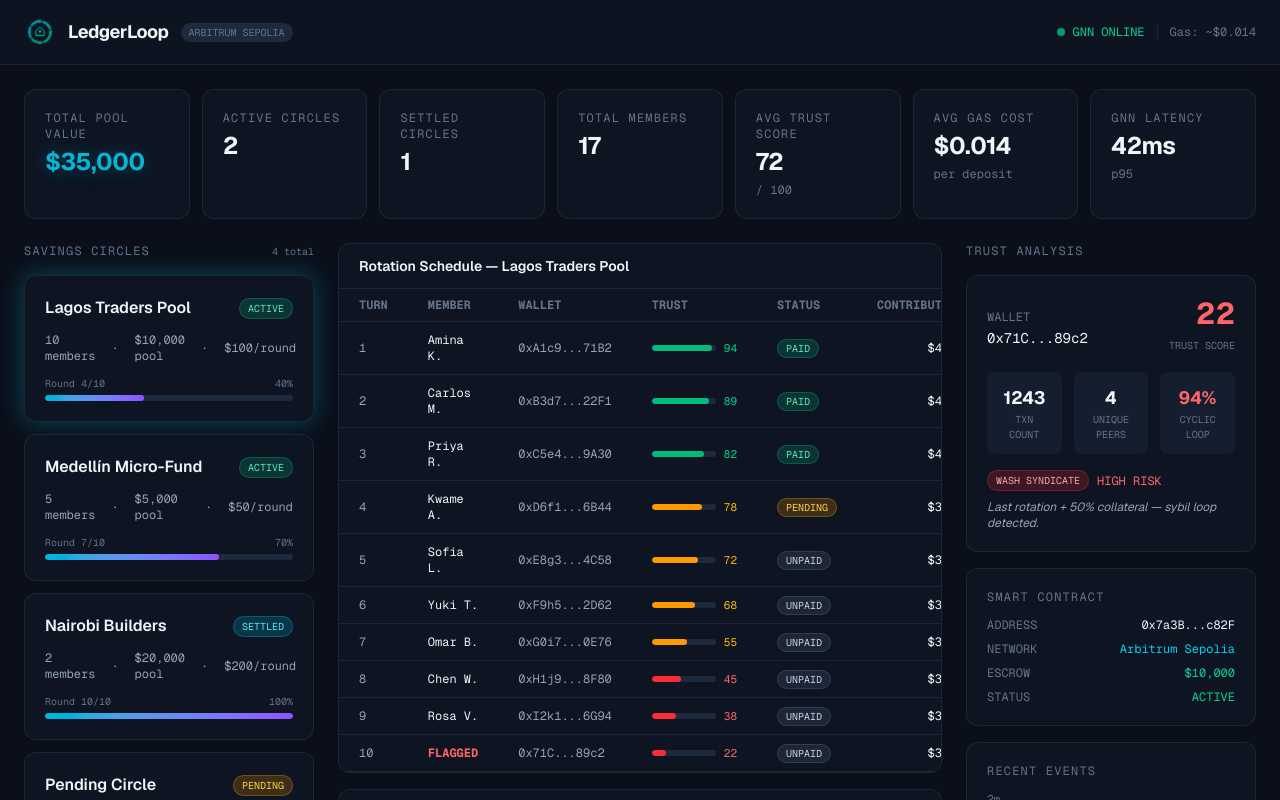
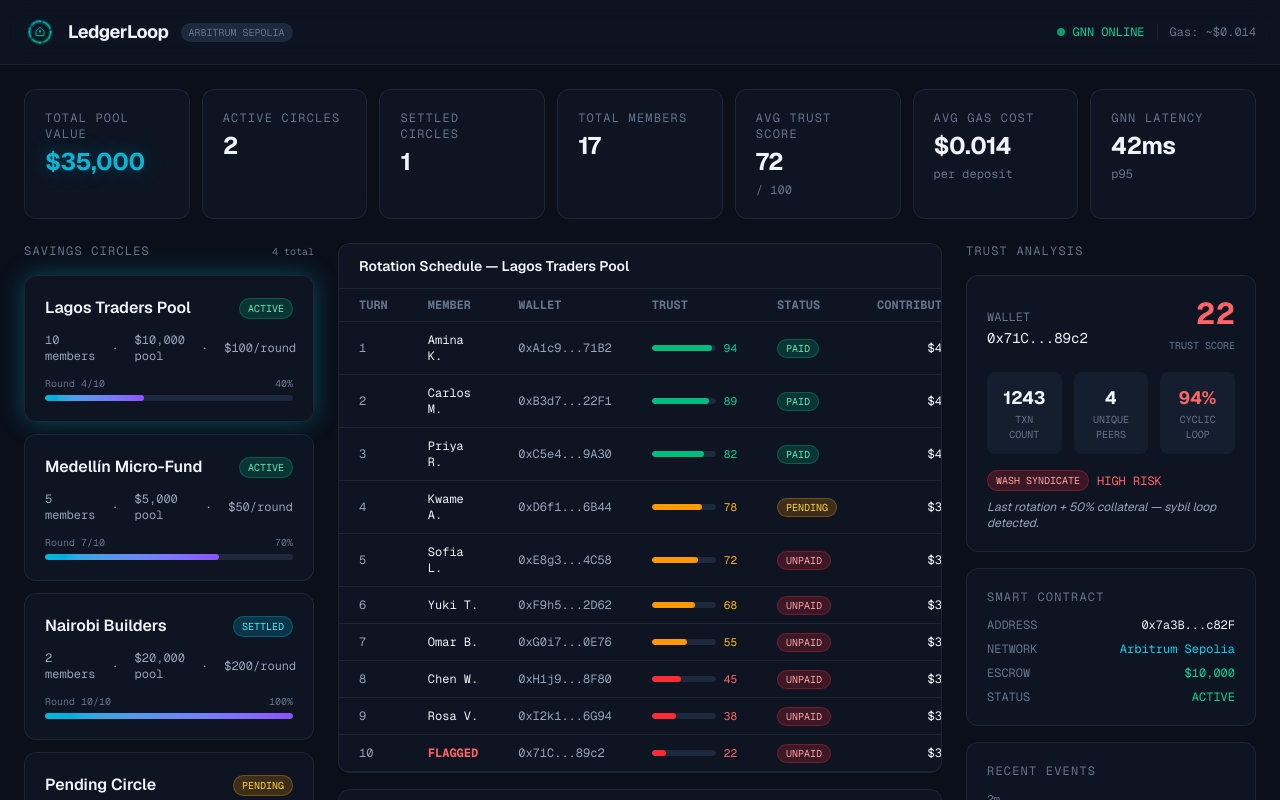
Before and after one commit to edycutjong/ledgerloop, a Next.js app: page / in a window 1280 px wide. Shown: the top 800 px of the page. Built offline with nearby package versions, Linux system fonts and the light colour scheme.

Commit message:
docs: add Mermaid architecture diagram and update page styling / status badges

```diff
--- a/src/app/globals.css
+++ b/src/app/globals.css
@@ -59,13 +59,6 @@ body {
 }
 .animate-pulse-glow { animation: pulse-glow 2s ease-in-out infinite; }
 
-/* Ring animation for savings circle */
-@keyframes rotate-ring {
-  from { transform: rotate(0deg); }
-  to { transform: rotate(360deg); }
-}
-.animate-rotate-ring { animation: rotate-ring 30s linear infinite; }
-
 /* Scrollbar */
 ::-webkit-scrollbar { width: 6px; }
 ::-webkit-scrollbar-track { background: transparent; }
--- a/src/app/page.tsx
+++ b/src/app/page.tsx
@@ -23,6 +23,7 @@ function riskColor(level: string) {
 function statusBadge(s: string) {
   if (s === "active") return "bg-emerald-500/20 text-emerald-300 border-emerald-500/30";
   if (s === "paid") return "bg-emerald-500/20 text-emerald-300 border-emerald-500/30";
+  if (s === "unpaid") return "bg-red-500/20 text-red-300 border-red-500/30";
   if (s === "pending") return "bg-amber-500/20 text-amber-300 border-amber-500/30";
   if (s === "settled") return "bg-cyan-500/20 text-cyan-300 border-cyan-500/30";
   return "bg-slate-500/20 text-slate-300 border-slate-500/30";
```
Also changed, not shown: 1 other file (tests, documents, lock files or other folders).
